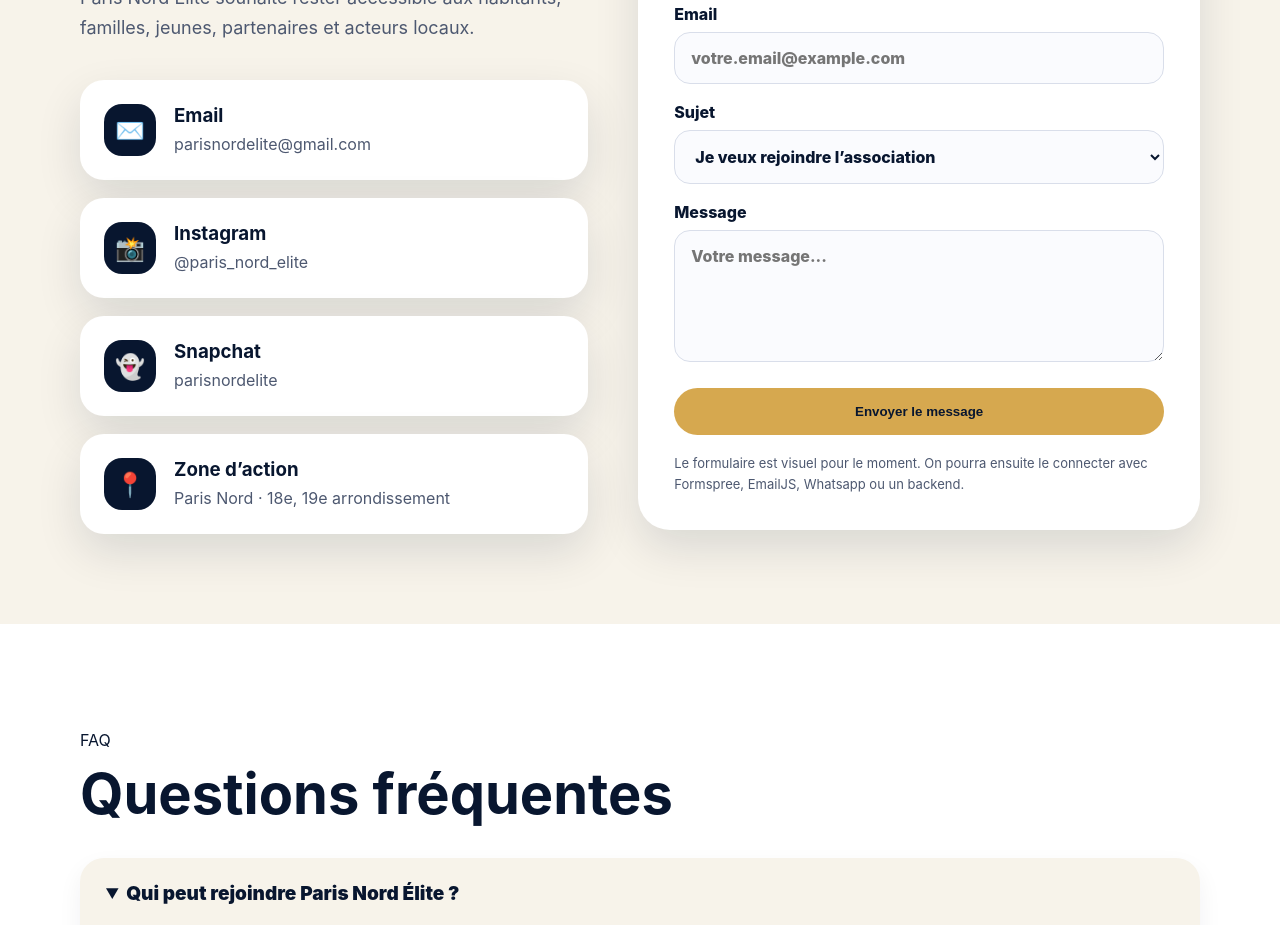
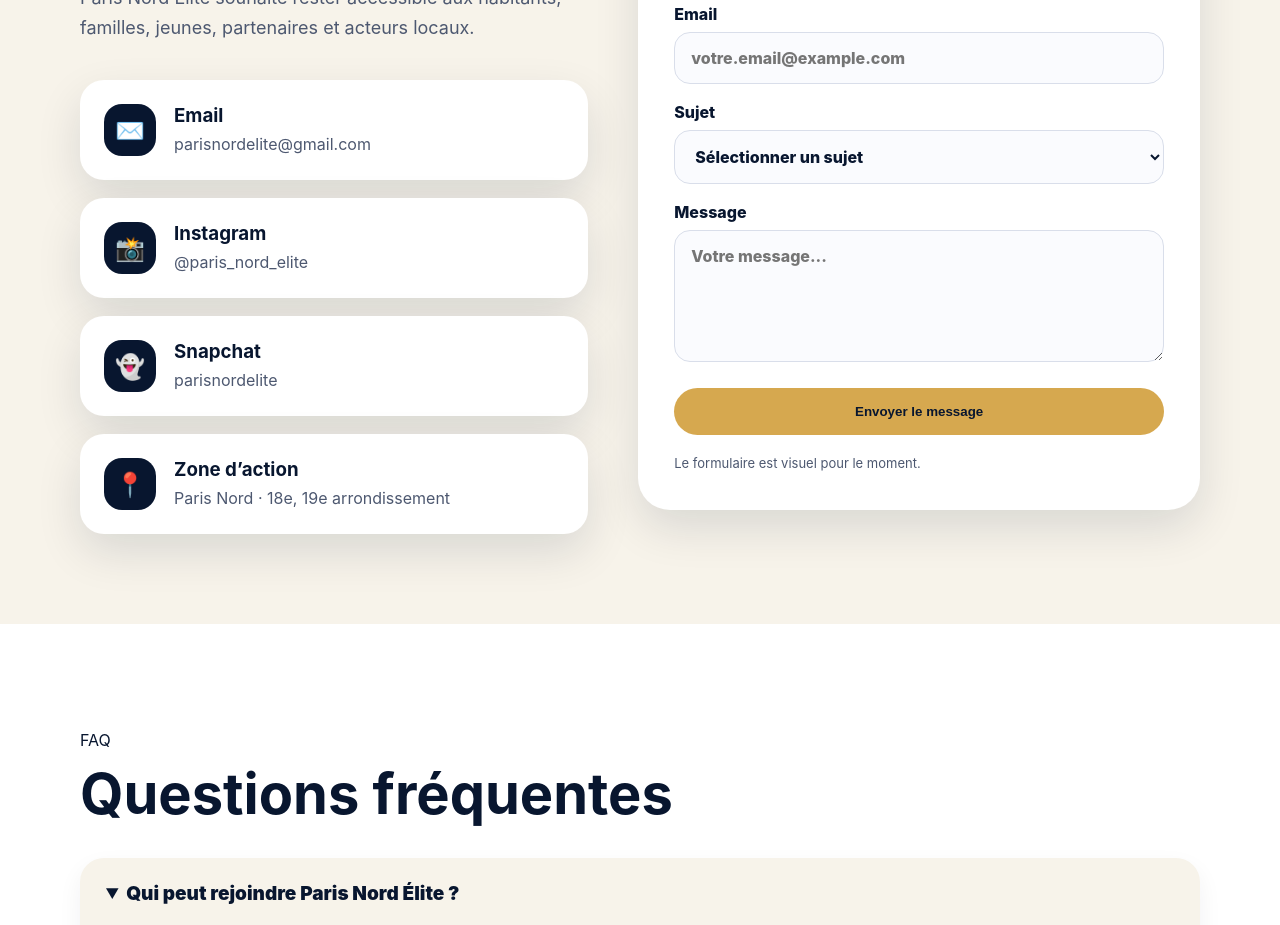
Before and after one commit to layayance/pne, an Angular app: page /contact in a window 1280 px wide. Shown: the part 960-1885 px from the top of the page. Built offline with nearby package versions, Linux system fonts and the light colour scheme.

Commit message:
petite modification

```diff
--- a/src/app/pages/contact/contact.html
+++ b/src/app/pages/contact/contact.html
@@ -66,11 +66,12 @@
 
       <label>
         Sujet
-        <select>
-          <option>Je veux rejoindre l’association</option>
-          <option>Je souhaite devenir partenaire</option>
-          <option>Je veux proposer une action</option>
-          <option>Demande d’information</option>
+        <select required>
+          <option value="" disabled selected>Sélectionner un sujet</option>
+          <option value="rejoindre">Je veux rejoindre l’association</option>
+          <option value="partenaire">Je souhaite devenir partenaire</option>
+          <option value="action">Je veux proposer une action</option>
+          <option value="information">Demande d’information</option>
         </select>
       </label>
 
@@ -82,8 +83,9 @@
       <button type="button">Envoyer le message</button>
 
       <p class="form-note">
-        Le formulaire est visuel pour le moment. On pourra ensuite le connecter avec Formspree,
-        EmailJS, Whatsapp ou un backend.
+        Le formulaire est visuel pour le moment.
+        <!-- On pourra ensuite le connecter avec Formspree,
+        EmailJS, Whatsapp ou un backend.   -->
       </p>
     </form>
   </div>
```
